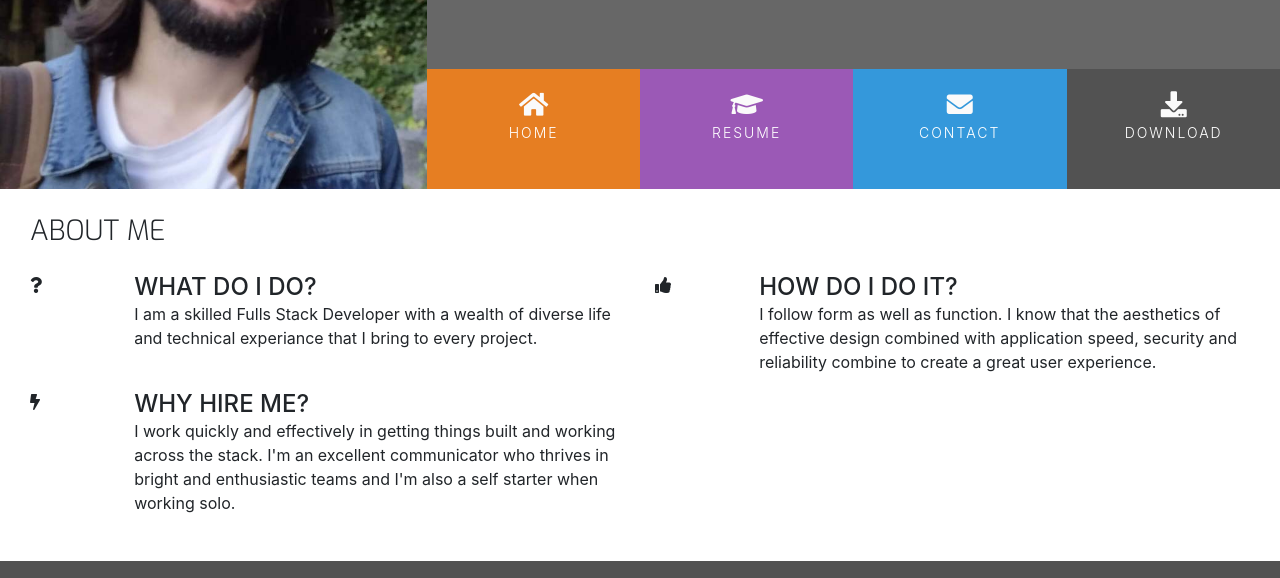
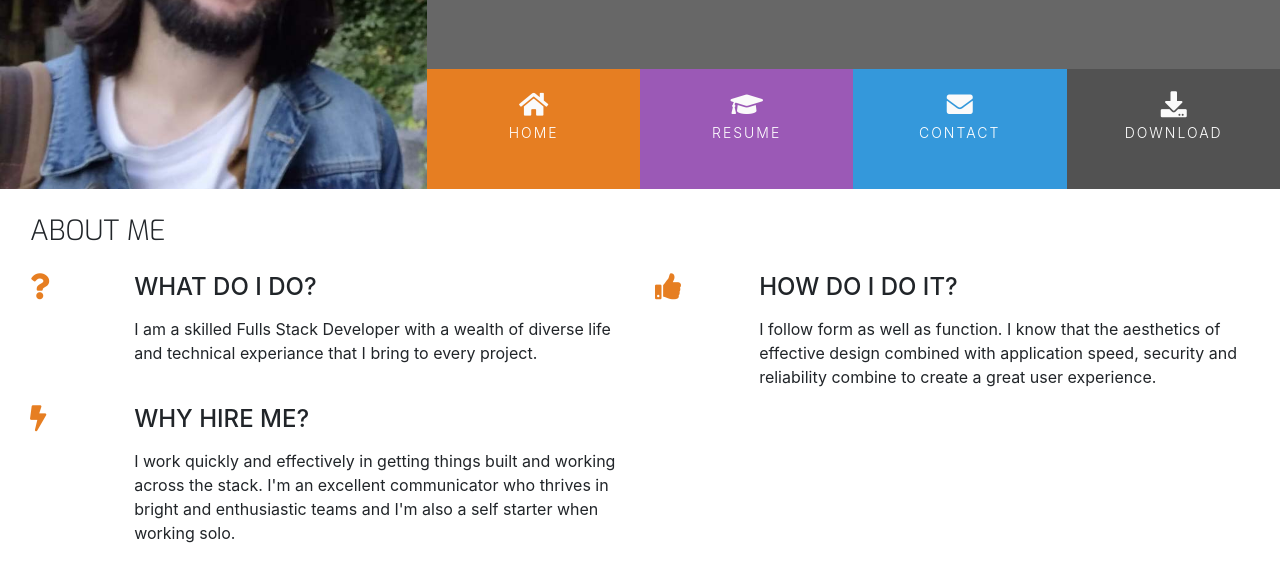
Before and after one commit to John-McPherson/bootstrap-resume, a plain HTML site: page index.html in a window 1280 px wide. Shown: the part 177-755 px from the top of the page. Drawn offline with nearby package versions, Linux system fonts and the light colour scheme.

Commit message:
add style to three reasons section

```diff
--- a/assets/css/style.css
+++ b/assets/css/style.css
@@ -210,3 +210,14 @@ footer {
 #footer-details {
     padding: 20px;
 }
+
+/* ------------------------------------------Three reasons */
+
+.three-reasons-icon {
+    font-size: 26px;
+    color: #e67e22;
+}
+
+.three-reasons-heading {
+    margin-bottom: 15px;
+}
```
